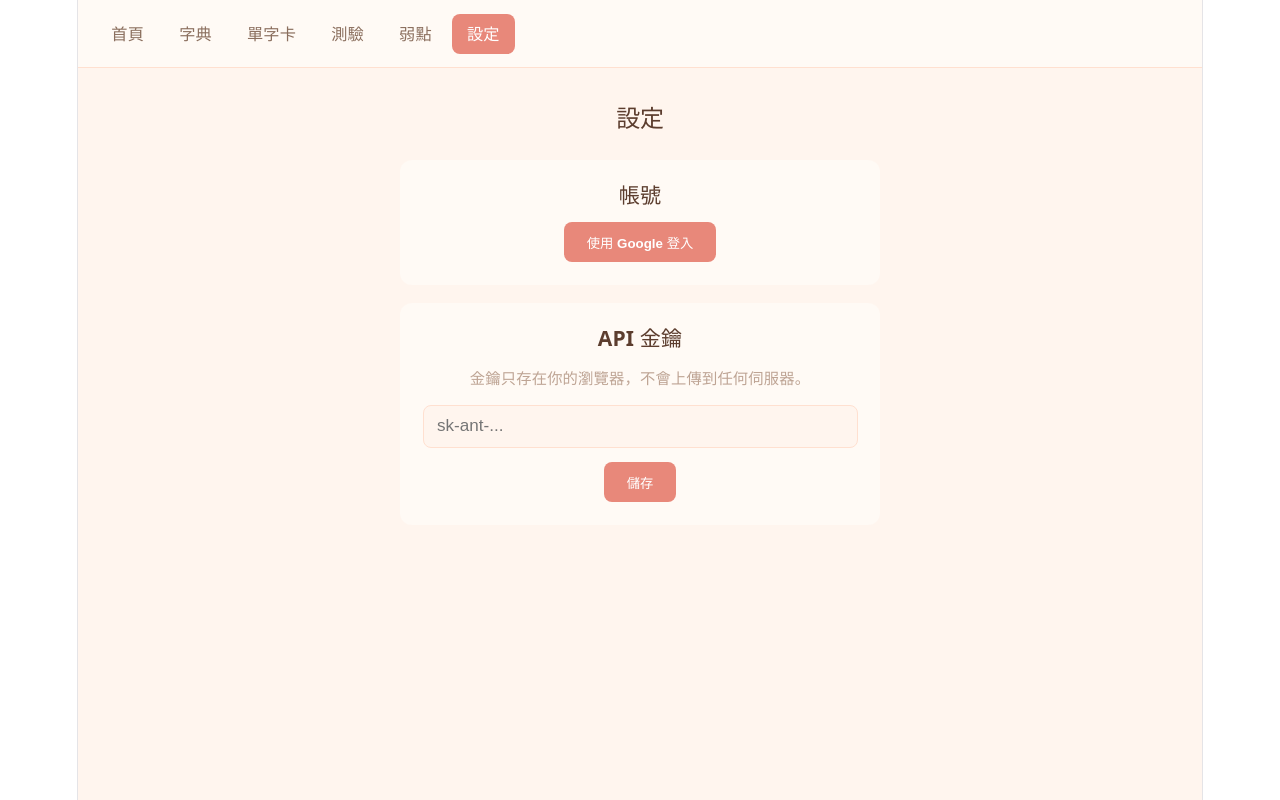
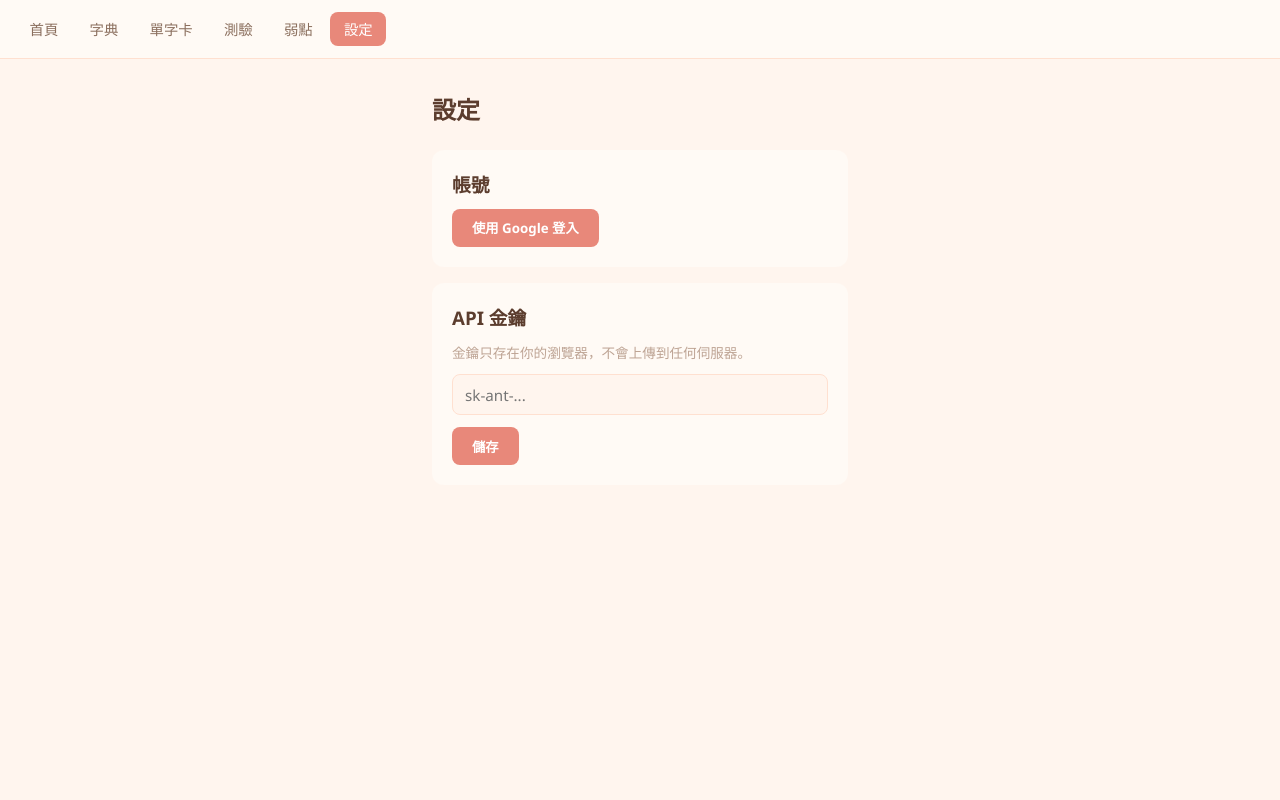
Before and after one commit to morino-exile/wordmate-web, a React (Vite) app: page /settings in a window 1280 px wide. Built offline with nearby package versions, Linux system fonts and the light colour scheme; no server answers.

Commit message:
fix: clear Vite default CSS, add SPA 404 redirect

```diff
--- a/src/index.css
+++ b/src/index.css
@@ -1,111 +1,36 @@
-:root {
-  --text: #6b6375;
-  --text-h: #08060d;
-  --bg: #fff;
-  --border: #e5e4e7;
-  --code-bg: #f4f3ec;
-  --accent: #aa3bff;
-  --accent-bg: rgba(170, 59, 255, 0.1);
-  --accent-border: rgba(170, 59, 255, 0.5);
-  --social-bg: rgba(244, 243, 236, 0.5);
-  --shadow:
-    rgba(0, 0, 0, 0.1) 0 10px 15px -3px, rgba(0, 0, 0, 0.05) 0 4px 6px -2px;
-
-  --sans: system-ui, 'Segoe UI', Roboto, sans-serif;
-  --heading: system-ui, 'Segoe UI', Roboto, sans-serif;
-  --mono: ui-monospace, Consolas, monospace;
-
-  font: 18px/145% var(--sans);
-  letter-spacing: 0.18px;
-  color-scheme: light dark;
-  color: var(--text);
-  background: var(--bg);
-  font-synthesis: none;
-  text-rendering: optimizeLegibility;
-  -webkit-font-smoothing: antialiased;
-  -moz-osx-font-smoothing: grayscale;
-
-  @media (max-width: 1024px) {
-    font-size: 16px;
-  }
+*, *::before, *::after {
+  box-sizing: border-box;
+  margin: 0;
+  padding: 0;
 }
 
-@media (prefers-color-scheme: dark) {
-  :root {
-    --text: #9ca3af;
-    --text-h: #f3f4f6;
-    --bg: #16171d;
-    --border: #2e303a;
-    --code-bg: #1f2028;
-    --accent: #c084fc;
-    --accent-bg: rgba(192, 132, 252, 0.15);
-    --accent-border: rgba(192, 132, 252, 0.5);
-    --social-bg: rgba(47, 48, 58, 0.5);
-    --shadow:
-      rgba(0, 0, 0, 0.4) 0 10px 15px -3px, rgba(0, 0, 0, 0.25) 0 4px 6px -2px;
-  }
+:root {
+  font-family: 'Segoe UI', system-ui, -apple-system, sans-serif;
+  font-size: 16px;
+  -webkit-font-smoothing: antialiased;
+}
 
-  #social .button-icon {
-    filter: invert(1) brightness(2);
-  }
+body {
+  background-color: #FFF5EE;
+  color: #5C3D2E;
+  min-height: 100vh;
 }
 
 #root {
-  width: 1126px;
-  max-width: 100%;
-  margin: 0 auto;
-  text-align: center;
-  border-inline: 1px solid var(--border);
-  min-height: 100svh;
+  min-height: 100vh;
   display: flex;
   flex-direction: column;
-  box-sizing: border-box;
 }
 
-body {
-  margin: 0;
+a {
+  color: inherit;
 }
 
-h1,
-h2 {
-  font-family: var(--heading);
-  font-weight: 500;
-  color: var(--text-h);
+button {
+  font-family: inherit;
+  cursor: pointer;
 }
 
-h1 {
-  font-size: 56px;
-  letter-spacing: -1.68px;
-  margin: 32px 0;
-  @media (max-width: 1024px) {
-    font-size: 36px;
-    margin: 20px 0;
-  }
+input {
+  font-family: inherit;
 }
-h2 {
-  font-size: 24px;
-  line-height: 118%;
-  letter-spacing: -0.24px;
-  margin: 0 0 8px;
-  @media (max-width: 1024px) {
-    font-size: 20px;
-  }
-}
-p {
-  margin: 0;
-}
-
-code,
-.counter {
-  font-family: var(--mono);
-  display: inline-flex;
-  border-radius: 4px;
-  color: var(--text-h);
-}
-
-code {
-  font-size: 15px;
-  line-height: 135%;
-  padding: 4px 8px;
-  background: var(--code-bg);
-}
```
Also changed, not shown: public/404.html (added, +18 -0 lines), src/App.css (+1 -184 lines).
